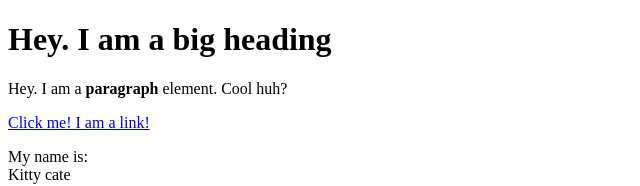
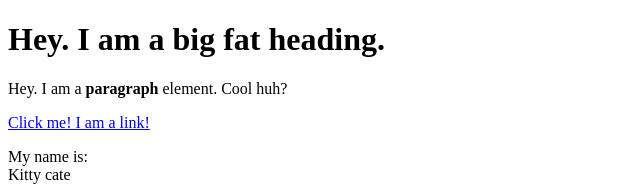
Before and after one commit to bukukusamwel/cartoon-hero-new, a plain HTML site: page test.html in a window 1280 px wide. Shown: the top 186 px of the page, without its empty margins (0-640 px from the left). Drawn offline with Linux system fonts and the light colour scheme.

Commit message:
add a 'fat' to the heading

```diff
--- a/test.html
+++ b/test.html
@@ -4,7 +4,7 @@
 	<title>Test Page</title>
 </head>
 <body>
-	<h1>Hey. I am a big heading </h1>
+	<h1>Hey. I am a big fat heading.</h1>
 	<p>Hey. I am a <b>paragraph</b> element. Cool huh?</p>
 	<a href="https://google.com" target="_blank" title="Lets Go to Google">Click me! I am a link!</a>
 	<p>My name is:<br>
```
